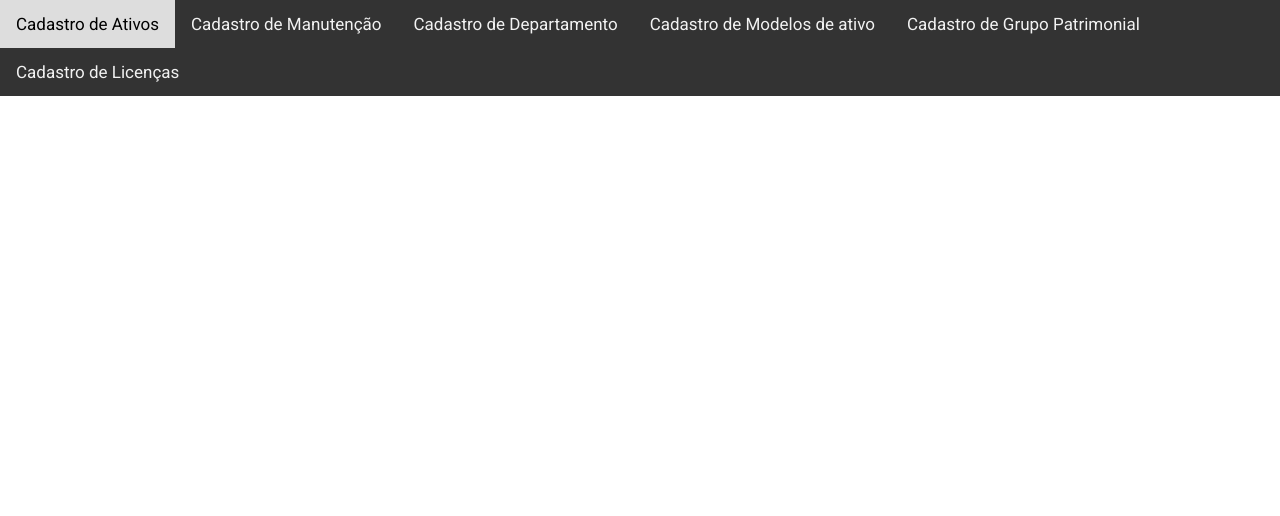
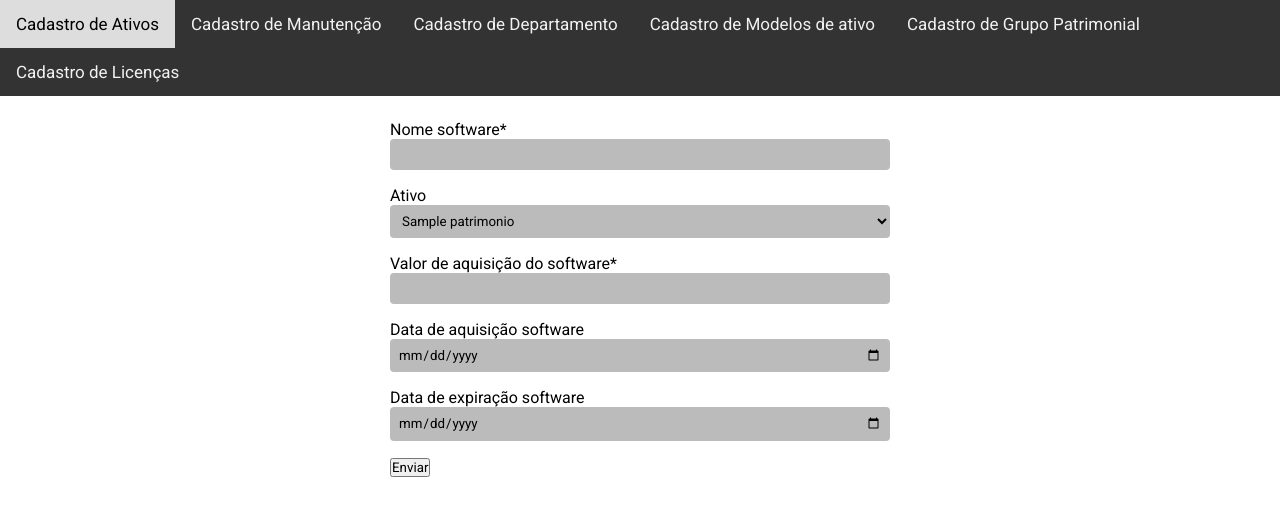
Before and after one commit to GabrielTurri/controle-ativos, a Flask app: template templates/cadastro-licenca.html in a window 1280 px wide. Shown: the top 516 px of the page. Run offline with Flask 3, Linux system fonts and the light colour scheme; the template is opened without the code that fills it: most values are stand-ins (such as "Sample title", 1, 10 or a date in 2020).

Commit message:
tela de cadastro de licenças

```diff
--- a/app.py
+++ b/app.py
@@ -33,7 +33,7 @@ def cadastroGrupo():
 
 @app.route('/cadastro-licenca', methods=["GET","POST"])
 def cadastroLicenca():
-    return render_template('cadastro-licenca.html')
+    return render_template('cadastro-licenca.html', ativos=ATIVOS)
 
 @app.route('/ativos')
 def ativos():
--- a/templates/cadastro-licenca.html
+++ b/templates/cadastro-licenca.html
@@ -1,6 +1,33 @@
 {% extends "layout.html" %}
 
 {% block title%} - Licenças {% endblock%}
+
 {% block main %}
-
+<form action="">
+  <div>
+    <label for="nome-software">Nome software*</label>
+    <input type="text" name="nome-software">
+  </div>
+  <div>
+    <label for="ativo">Ativo</label>
+    <select name="ativo" id="ativo">
+        {% for patrimonio in ativos %}
+        <option value="1">{{ patrimonio }}</option>
+        {% endfor %}
+      </select>
+  </div>
+  <div>
+    <label for="valor-aquisicao">Valor de aquisição do software*</label>
+    <input type="text" name="valor-aquisicao">
+  </div>
+  <div>
+    <label for="aquisicao-software">Data de aquisição software</label>
+    <input type="date" name="aquisicao-software">
+  </div>
+  <div>
+    <label for="expiracao-software">Data de expiração software</label>
+    <input type="date" name="expiracao-software">
+  </div>
+  <button type="submit">Enviar</button>
+</form>
 {% endblock %}
--- a/templates/cadastro-modelo.html
+++ b/templates/cadastro-modelo.html
@@ -12,6 +12,7 @@
       <textarea name="descricao" id="descricao" cols="40" rows="5"></textarea>
     </div>
     <button type="submit">Enviar</button>
+    <a href="">Ver modelos cadastrados</a>
   </form>
 
 {% endblock %}
```
Also changed, not shown: templates/ativos.html (+17 -11 lines), templates/cadastro-ativos.html (+20 -19 lines).
